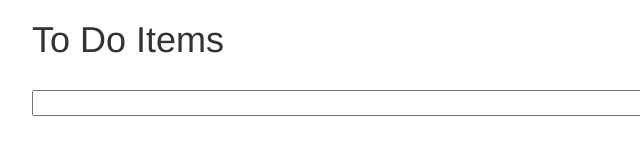
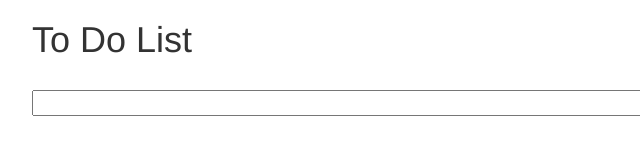
Before and after one commit to supaheckafresh/todo-list-js1, a website: page index.html in a window 1280 px wide. Shown: the full height of the page, 23-663 px from the left. Drawn offline with Linux system fonts and the light colour scheme.

Commit message:
minor formatting changes index.html

```diff
--- a/index.html
+++ b/index.html
@@ -14,7 +14,7 @@
 <body>
     <div class="container">
         <div class="row">
-        <h1>To Do Items</h1>
+            <h1>To Do List</h1>
             <br/>
         </div>
 
@@ -32,12 +32,8 @@
         <ul class="list-group row" id="toDoList">
 
         </ul>
-
-
     </div>
-
     <script src="js/scripts.js"></script>
-
 </body>
 
 
```
Lines whose indentation alone changed are shown as unchanged.
